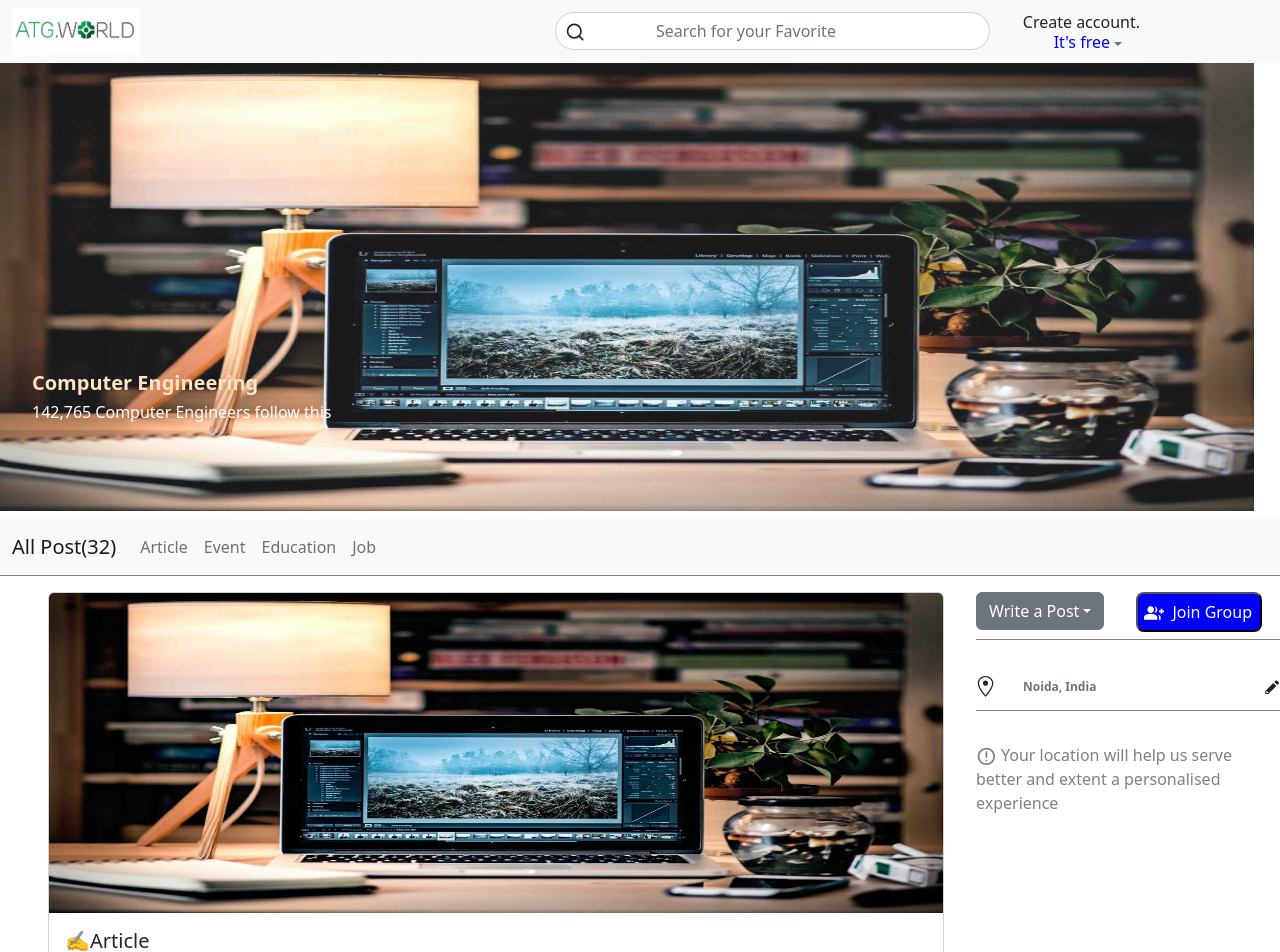
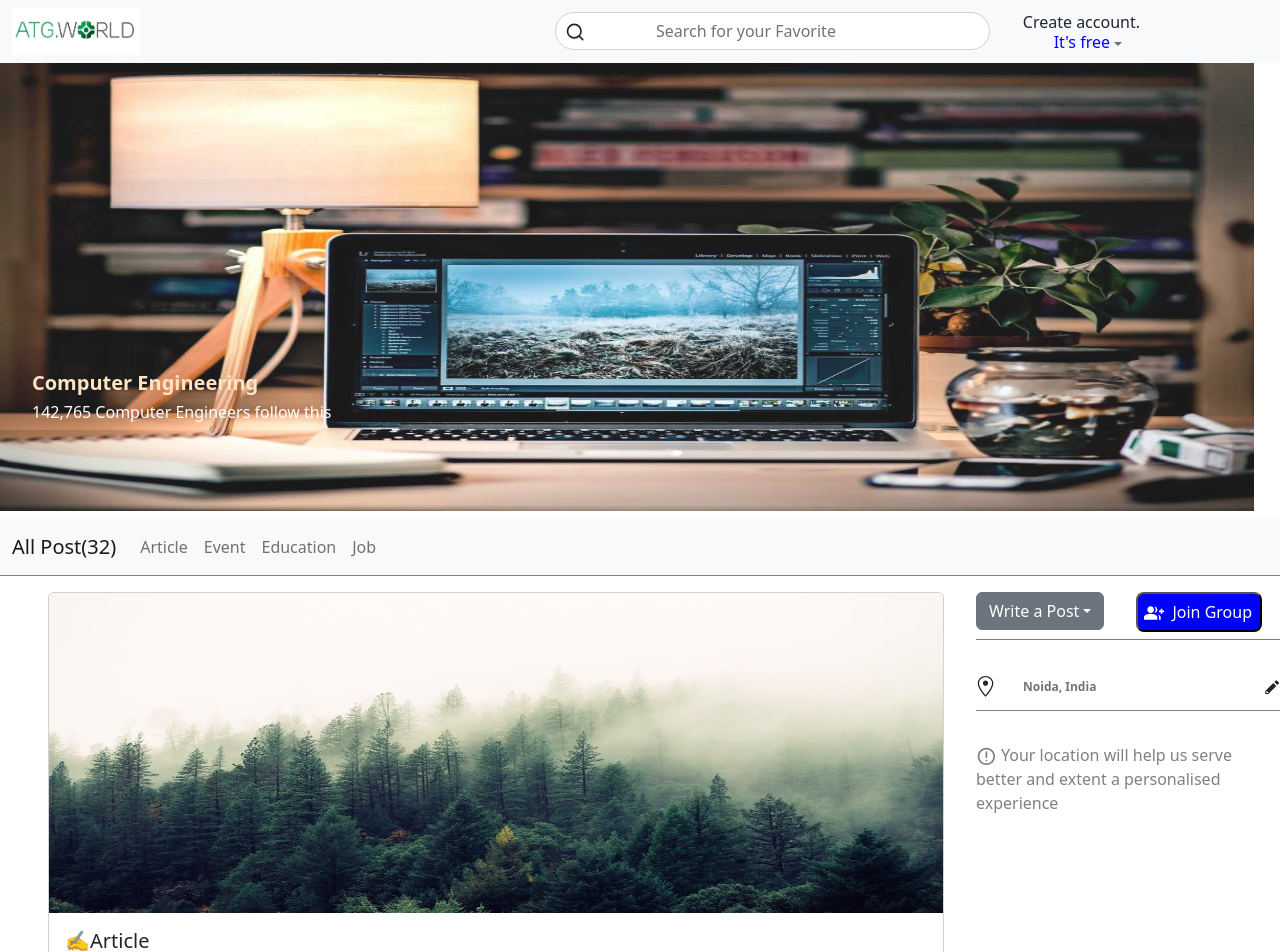
Before and after one commit to chiranjitmu/Bootstrap, a React (Create React App) app: page / in a window 1280 px wide. Shown: the top 952 px of the page. Built offline with nearby package versions, Linux system fonts and the light colour scheme; the HTML template or start-up script is replaced by a standard one.

Commit message:
Deployed success

```diff
--- a/src/Cards.js
+++ b/src/Cards.js
@@ -6,7 +6,7 @@ function Cards() {
   return (
     <div className='cards'>
     <Card  style={{ width: '70vw', marginLeft: '3rem', marginBottom:'2rem' }}>
-      <Card.Img variant="top" src="./Laptop.jpg" style={{ height: '25vw' }}/>
+      <Card.Img variant="top" src="./Forest.jpg" style={{ height: '25vw' }}/>
       <Card.Body>
         <Card.Title>✍️Article</Card.Title>
         <Card.Text style={{ fontWeight: 'bold', display: 'flex', flexDirection: 'row', marginTop: '2rem'}}>
```
